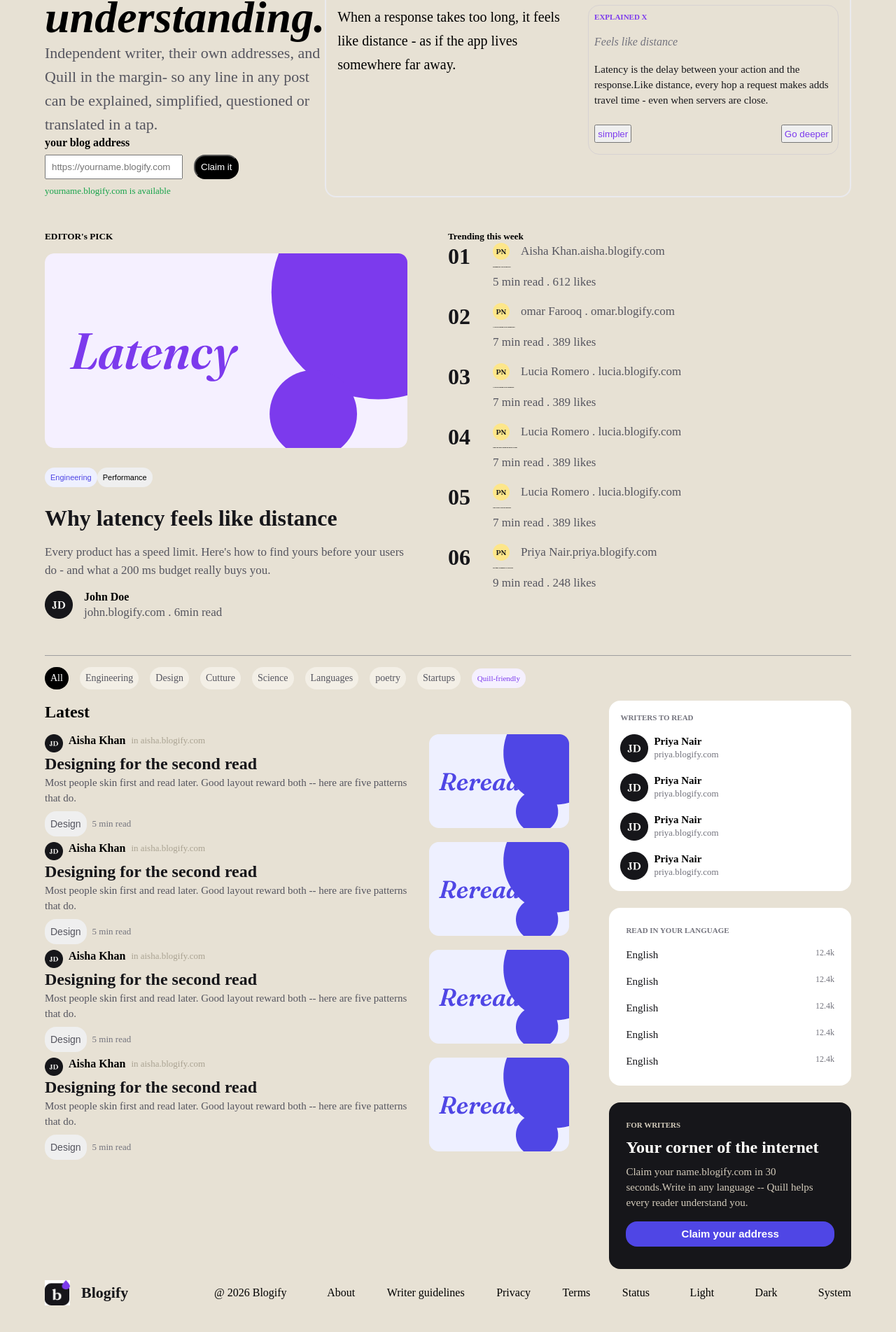
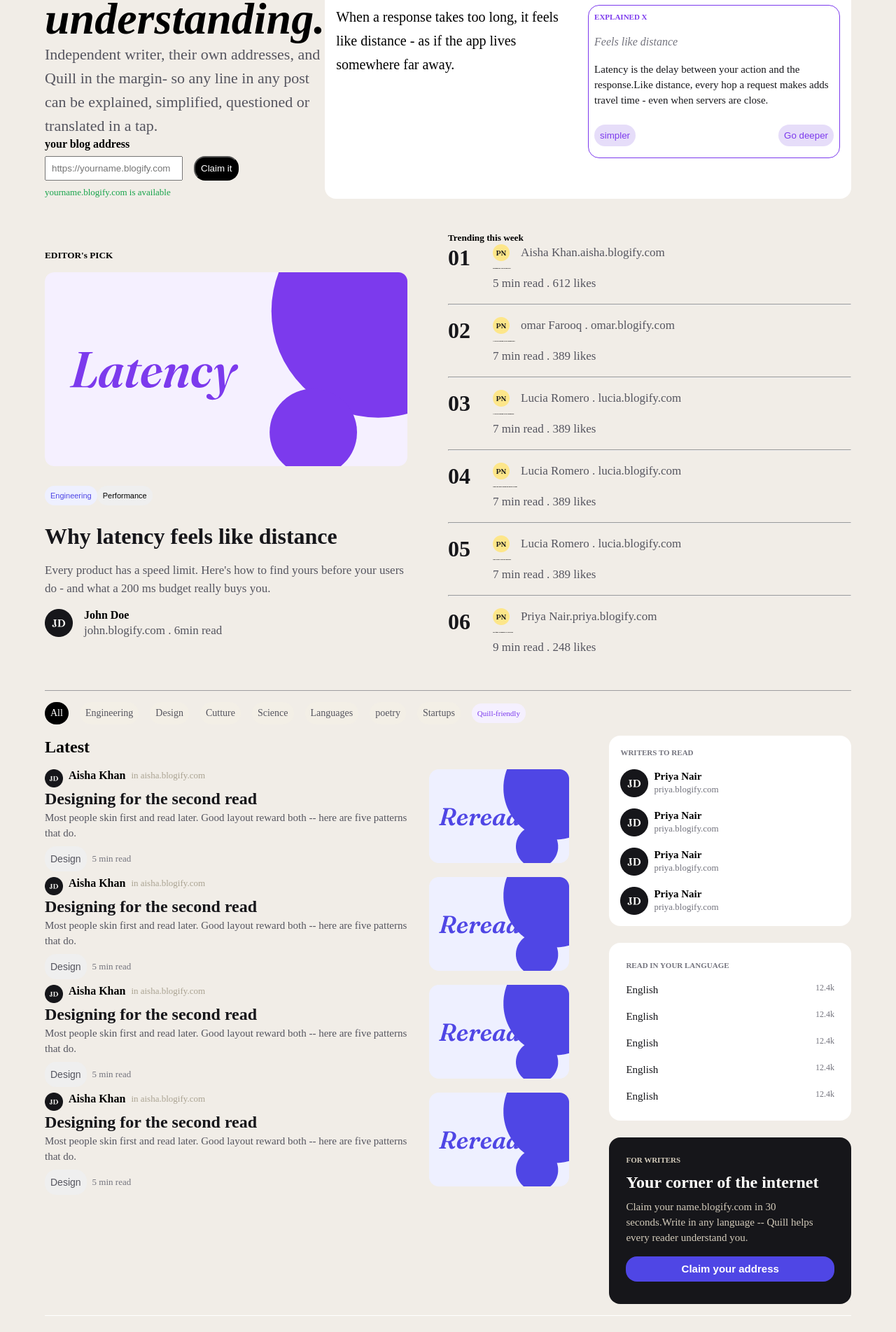
Before and after one commit to sahiba2503/currentProject, a React (Vite) app in the folder vite-project/: page / in a window 1280 px wide. Shown: the part 198-2101 px from the top of the page at 70% size. Built offline with nearby package versions, Linux system fonts and the light colour scheme.

Commit message:
fixed layout

```diff
--- a/vite-project/src/App.css
+++ b/vite-project/src/App.css
@@ -3,5 +3,6 @@
 
 }
 body{
-   background-color: #E7E1D4;
+
+   background-color: #f1ede7;
 }
--- a/vite-project/src/component/BlogyNavlist.jsx
+++ b/vite-project/src/component/BlogyNavlist.jsx
@@ -21,7 +21,7 @@ function BlogyNavlist() {
              </div>
              <div className="navlistMode">
                 <ul>
-                    <li>Light</li>
+                    <li className="footerListbtn">Light</li>
                     <li>Dark</li>
                     <li>System</li>
                 </ul>
--- a/vite-project/src/component/Latency.jsx
+++ b/vite-project/src/component/Latency.jsx
@@ -47,6 +47,7 @@ function Latency() {
               <p>5 min read . 612 likes</p>
               </div>
               </div>
+              <hr />
               <div className="list-container">
               <h3>02</h3>
               <div className="list-detail">
@@ -55,6 +56,7 @@ function Latency() {
               <p>7 min read . 389 likes</p>
               </div>
               </div>
+              <hr />
               <div className="list-container">
               <h3>03</h3>
               <div className="list-detail">
@@ -63,9 +65,8 @@ function Latency() {
               <p>7 min read . 389 likes</p>
               </div>
               </div>
-
-
-                <div className="list-container">
+              <hr />
+               <div className="list-container">
               <h3>04</h3>
               <div className="list-detail">
                <div className="list-heading"><img src={avatar2} alt="" /> <p>Lucia Romero . lucia.blogify.com</p></div>
@@ -73,6 +74,7 @@ function Latency() {
               <p>7 min read . 389 likes</p>
               </div>
               </div>
+              <hr />
                 <div className="list-container">
               <h3>05</h3>
               <div className="list-detail">
@@ -81,6 +83,7 @@ function Latency() {
               <p>7 min read . 389 likes</p>
               </div>
               </div>
+              <hr />
               <div className="list-container">
               <h3>06</h3>
               <div className="list-detail">
--- a/vite-project/src/component/auth.css
+++ b/vite-project/src/component/auth.css
@@ -214,6 +214,7 @@ button {
 /* navebar css */
 .navbarContainer{
     width: 100%;
+    border-bottom: 2px solid #e7dfd0;
    display: flex;
    flex-direction: row;
    justify-content: space-between;
@@ -319,12 +320,12 @@ color:#7C3AED;
     line-height: 18px;
 }
 .tryItContainer{
-    border: 2px solid #eaeaee;
     border-radius: 1rem;
     display: flex;
     flex-direction: column;
     gap: 1rem;
     padding: 1rem;
+    background-color: white;
 }
 .tryItContainer h6{
     color:#74747E;
@@ -367,7 +368,7 @@ color:#7C3AED;
     flex-direction: column;
     gap:1rem;
     padding: 0.5rem;
-    border: 1px solid rgb(215, 210, 210);
+    border: 1px solid #7C3AED;
     border-radius: 1rem;
    }
 .explainedContainer strong{
@@ -397,8 +398,11 @@ color:#7C3AED;
     justify-content: space-between;
 }
 .explainedBtnContainer button{
+    border:none;
+    border-radius: 1rem;
     color:#7C3AED;
-    padding: 0.2rem;
+    padding: 0.5rem ;
+    background-color: #e6ddf9;
 }
   .eng-per-btn{
     display: flex;
@@ -743,16 +747,17 @@ gap:0.5rem;
    background-color: #4F46E5;
    color:white;
   }
-  /* .designdetail */
-  /* latestContainer */
-  /* latestuserscomments */
+
   .nav-outer-container{
     width: 100%;
+    border-top: 1px solid white;
     display: flex;
     flex-direction: row;
     justify-content: space-between;
     align-items: center;
-    padding: 1rem 0;
+    padding: 1.5rem 0;
+    margin-top: 1rem;
+
   }
 .navlistContent {
     /* border: 1px solid red; */
@@ -774,8 +779,12 @@ gap:0.5rem;
     list-style: none;
 }
 .navlistMode{
- width: 20%;
+ width: 25%;
+ background-color: #e5dfd5;
+ padding: 0.3rem 1rem;
+ border-radius: 2rem;
 }
+
 .navlistMode ul{
     /* border: 1px solid blue; */
     display: flex;
@@ -783,3 +792,10 @@ gap:0.5rem;
     justify-content: space-between;
     list-style: none;
 }
+.navlistMode ul li{
+    padding: 0.3rem 0.5rem;
+}
+.navlistMode .footerLisnavbarContainertbtn{
+    background-color: white;
+    border-radius: 1rem;
+}
```
